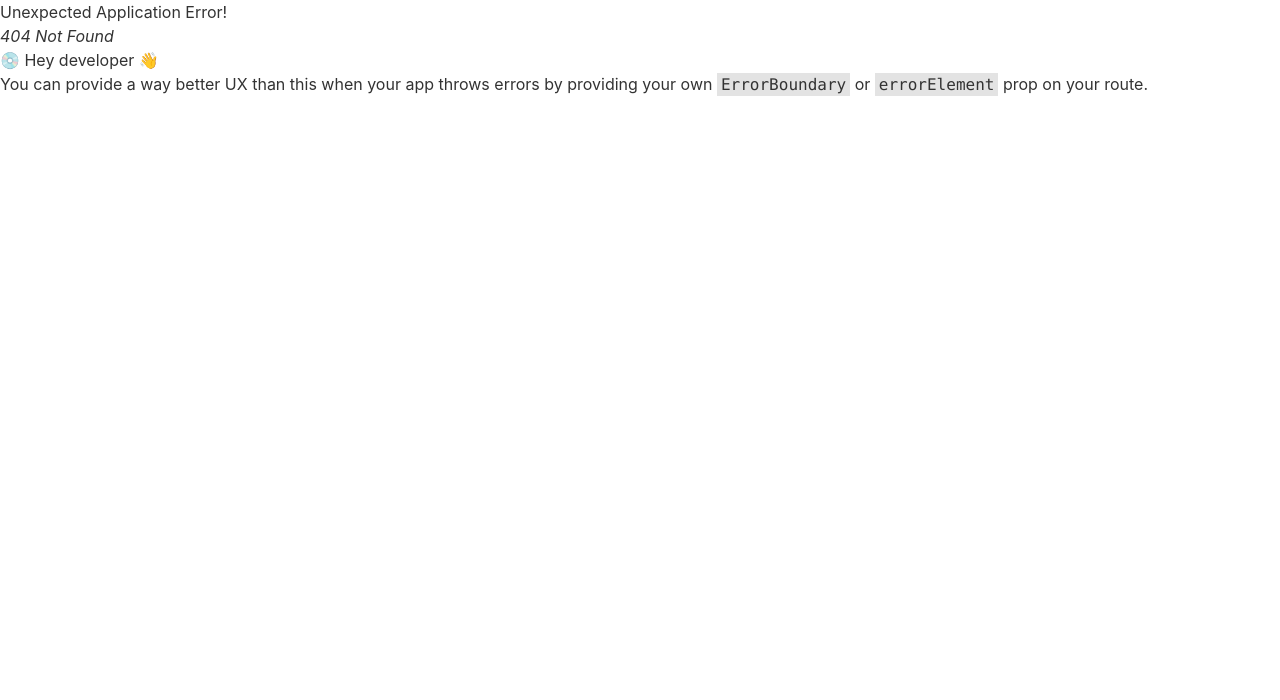
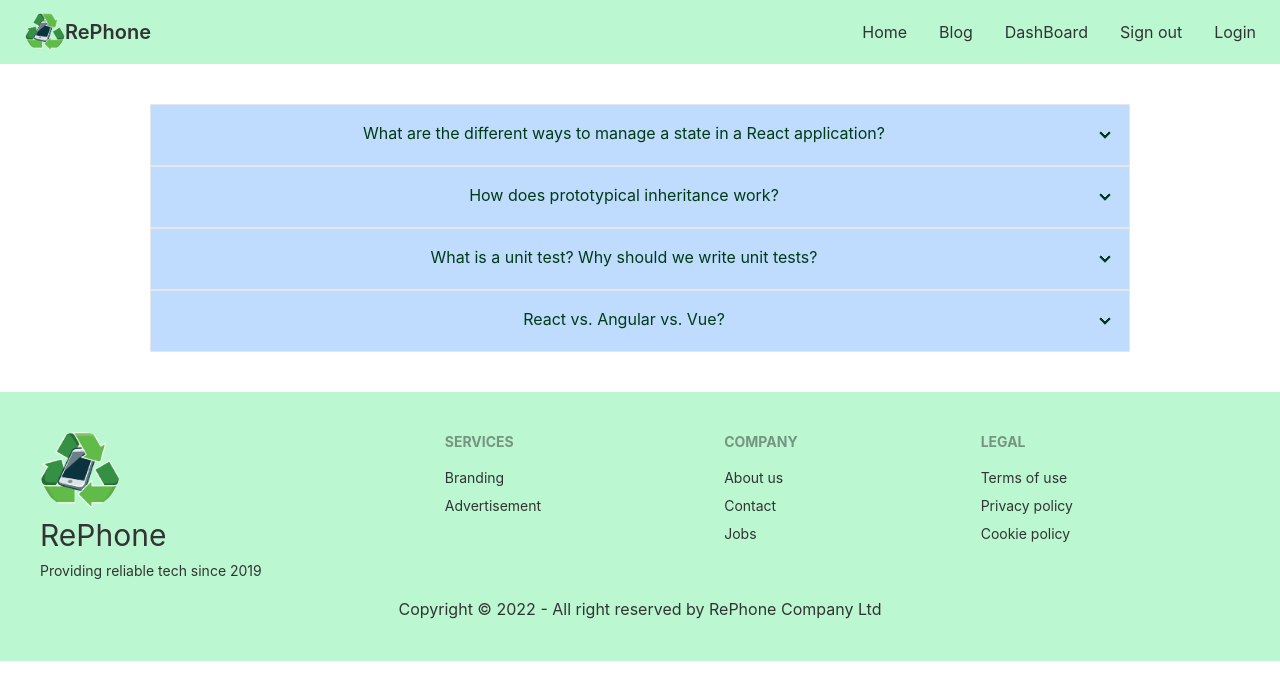
Before and after one commit to S0vers/Rephone-client, a React (Create React App) app: page /blog in a window 1280 px wide. Before the commit this address had no page. Shown: the top 700 px of the page. Built offline with nearby package versions, Linux system fonts and the light colour scheme.

Commit message:
footer added

```diff
--- /dev/null
+++ b/src/Pages/Blog/Blog.js
@@ -0,0 +1,44 @@
+import React from 'react';
+
+const Blog = () => {
+    return (
+        <div className='w-full lg:w-[980px] mx-auto mt-10'>
+            <div tabIndex={0} className="collapse group border collapse-arrow">
+                <div className="collapse-title text-center bg-blue-200 text-primary-content group-focus:bg-green-200 group-focus:text-secondary-content">
+                    What are the different ways to manage a state in a React application?
+                </div>
+                <div className="collapse-content bg-blue-200 text-primary-content group-focus:bg-green-200 group-focus:text-secondary-content">
+                    <p>tabIndex={0} attribute is necessary to make the div focusable</p>
+                </div>
+            </div>
+            <div tabIndex={0} className="collapse group border collapse-arrow">
+                <div className="collapse-title text-center bg-blue-200 text-primary-content group-focus:bg-green-200 group-focus:text-secondary-content">
+                    How does prototypical inheritance work?
+                </div>
+                <div className="collapse-content bg-blue-200 text-primary-content group-focus:bg-green-200 group-focus:text-secondary-content">
+                    <p>In javascript Objects have a hidden property called [[Prototype]]. Using this method an object can inherit properties from another object.</p>
+                    <p>For example let's say there is a object called "Car" which has properties wheels: 4, canDrive:true and another object "Honda" that has two property color:blue and sit:4. Now if we set that Honda inherits car then we call Honda.wheels we will get 4 as output even though Honda do that have a property called wheels but since Honda is inheriting car it can access its properties. If there was a function inside the car object it could access that too. This is how Prototypal Inheritance work on a basic level.</p>
+                </div>
+            </div>
+            <div tabIndex={0} className="collapse group border collapse-arrow">
+                <div className="collapse-title text-center bg-blue-200 text-primary-content group-focus:bg-green-200 group-focus:text-secondary-content">
+                    What is a unit test? Why should we write unit tests?
+                </div>
+                <div className="collapse-content bg-blue-200 text-primary-content group-focus:bg-green-200 group-focus:text-secondary-content">
+                    <p>Unit test is the process where the every small part of an application called unit is tested to see if it functions properly or not.</p>
+                    <p>Unit test ensures that every individual part of the programme or application works properly. By doing unit testing we can find the bug early in the development period then on a later stage where it might be difficult to fix the problem. It is a important part of development process as the makes the programme and application much more bug free. Unit testing also makes the debugging process easier as we can test every component isolated of any dependency and find where the bug lies. It also gives the developer the chance to change the code base easily as they can know which part of the code is the problem. It also helps the developer to re-use code or move code around and use it on future project as it is a independent unit for use.</p>
+                </div>
+            </div>
+            <div tabIndex={0} className="collapse group border collapse-arrow">
+                <div className="collapse-title text-center bg-blue-200 text-primary-content group-focus:bg-green-200 group-focus:text-secondary-content">
+                    React vs. Angular vs. Vue?
+                </div>
+                <div className="collapse-content bg-blue-200 text-primary-content group-focus:bg-green-200 group-focus:text-secondary-content">
+                    <p>tabIndex={0} attribute is necessary to make the div focusable</p>
+                </div>
+            </div>
+        </div>
+    );
+};
+
+export default Blog;
--- a/src/Pages/Shared/Footer/Footer.js
+++ b/src/Pages/Shared/Footer/Footer.js
@@ -1,10 +1,37 @@
 import React from 'react';
-
+import logo from '../../../assets/logo/favicon.png'
 const Footer = () => {
     return (
-        <div>
-            <h2>This is Footer.</h2>
-        </div>
+        <footer className=" p-10 bg-green-200 text-base-content mt-10">
+            <div className='footer'>
+                <div>
+                    <img className="w-20 rounded-full" src={logo} alt="Company Logo" />
+                    <p className='text-3xl'>RePhone</p>
+                    <p>Providing reliable tech since 2019</p>
+                </div>
+                <div>
+                    <span className="footer-title">Services</span>
+                    <a href='/' className="link link-hover">Branding</a>
+                    <a href='/' className="link link-hover">Advertisement</a>
+                </div>
+                <div>
+                    <span className="footer-title">Company</span>
+                    <a href='/' className="link link-hover">About us</a>
+                    <a href='/' className="link link-hover">Contact</a>
+                    <a href='/' className="link link-hover">Jobs</a>
+                </div>
+                <div>
+                    <span className="footer-title">Legal</span>
+                    <a href='/' className="link link-hover">Terms of use</a>
+                    <a href='/' className="link link-hover">Privacy policy</a>
+                    <a href='/' className="link link-hover">Cookie policy</a>
+                </div>
+            </div>
+            <div className='text-center mt-4'>
+                <p>Copyright © {new Date().getFullYear()} - All right reserved by RePhone Company Ltd</p>
+            </div>
+
+        </footer>
     );
 };
 
--- a/src/Pages/Shared/Navbar/Navbar.js
+++ b/src/Pages/Shared/Navbar/Navbar.js
@@ -15,7 +15,7 @@ const menuItems = <React.Fragment>
 
 const Navbar = () => {
     return (
-        <div className="navbar flex justify-between">
+        <div className="navbar bg-green-200 flex justify-between">
             <label htmlFor="dashboard-drawer" tabIndex={2} className="btn btn-ghost lg:hidden">
                 <AiOutlineBars></AiOutlineBars>
             </label>
--- a/src/Routes/Routes/routes.js
+++ b/src/Routes/Routes/routes.js
@@ -1,3 +1,5 @@
+import Blog from "../../Pages/Blog/Blog";
+
 const { createBrowserRouter } = require("react-router-dom");
 const { default: Main } = require("../../layouts/Main");
 const { default: Home } = require("../../Pages/Home/Home/Home");
@@ -11,6 +13,10 @@ const router = createBrowserRouter([
             {
                 path: '/',
                 element: <Home></Home>
+            },
+            {
+                path: '/blog',
+                element: <Blog></Blog>
             }
         ]
     }
```
